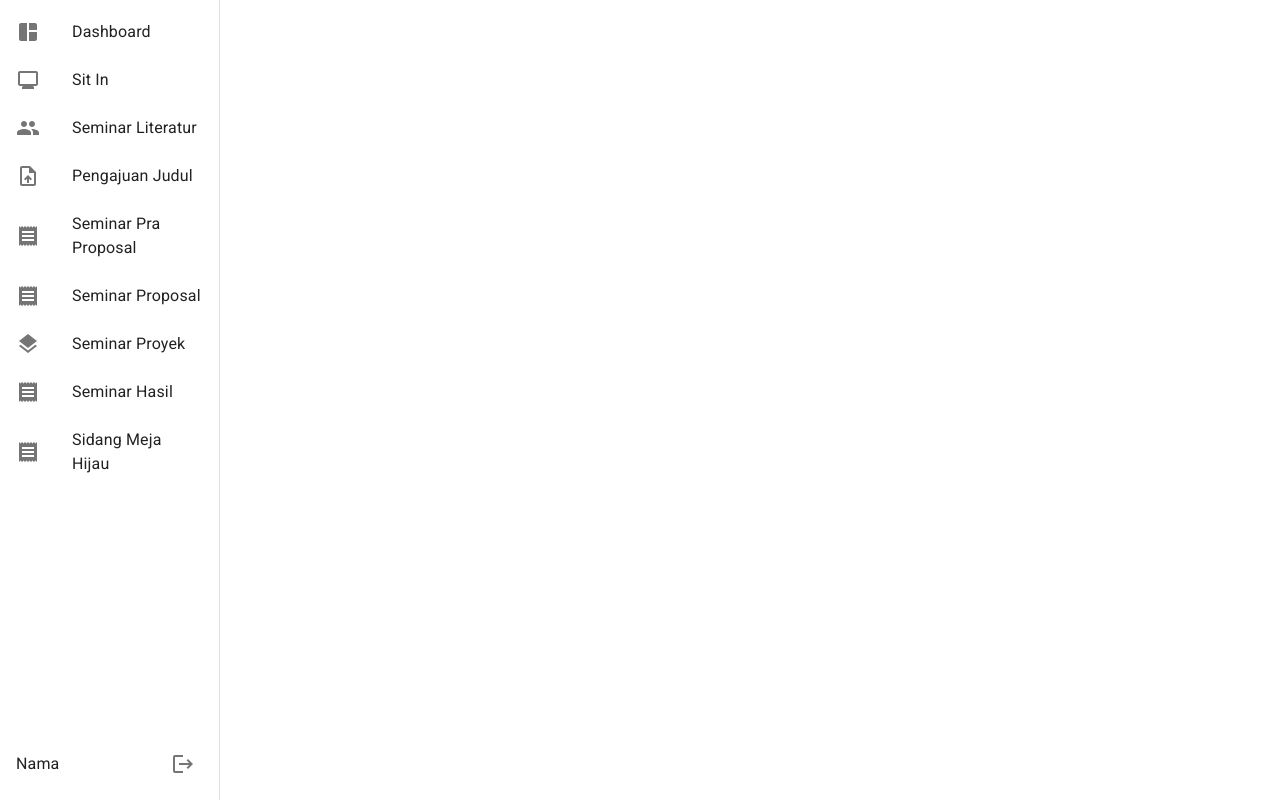
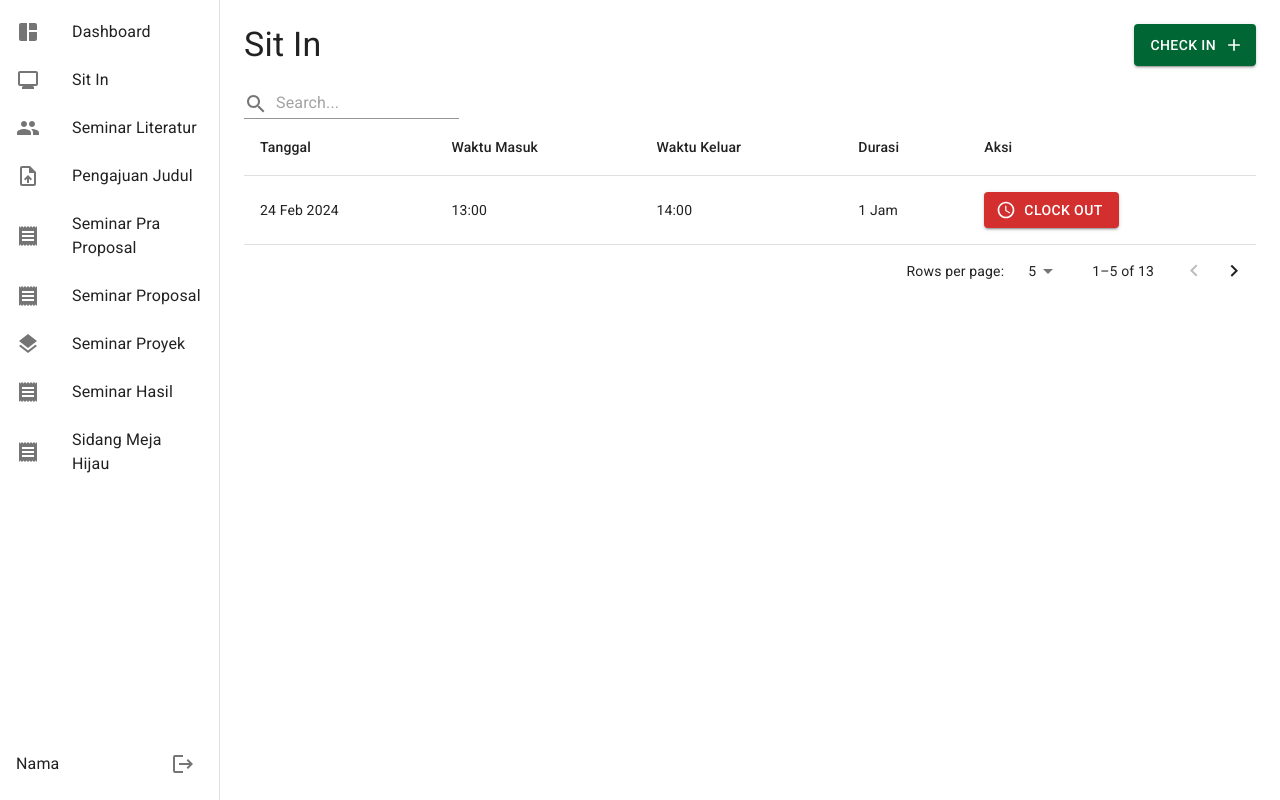
Before and after one commit to randy-usu/sinta-frontend, a React (Vite) app: page /mahasiswa/sit-in in a window 1280 px wide. Built offline with nearby package versions, Linux system fonts and the light colour scheme.

Commit message:
Implement mahasiswa sit in page

```diff
--- a/src/main.jsx
+++ b/src/main.jsx
@@ -34,6 +34,7 @@ import {
 import {
   SignIn as MahasiswaSignIn,
   SignUp as MahasiswaSignUp,
+  SitIn,
 } from "./pages/mahasiswa";
 
 const DOSEN_NAVS = [
@@ -132,6 +133,10 @@ const router = createBrowserRouter([
         children: [
           {
             path: "sit-in",
+            Component: SitIn,
+          },
+          {
+            path: "*",
             element: <></>,
           },
         ],
--- a/src/pages/mahasiswa/index.js
+++ b/src/pages/mahasiswa/index.js
@@ -1,2 +1,3 @@
 export { default as SignIn } from "./sign-in";
 export { default as SignUp } from "./sign-up";
+export { default as SitIn } from "./sit-in";
--- /dev/null
+++ b/src/pages/mahasiswa/sit-in.jsx
@@ -0,0 +1,94 @@
+import {
+  AccessTime as AccessTimeIcon,
+  Add as AddIcon,
+  Search as SearchIcon,
+} from "@mui/icons-material";
+import {
+  Button,
+  InputAdornment,
+  Stack,
+  Table,
+  TableBody,
+  TableCell,
+  TableContainer,
+  TableHead,
+  TablePagination,
+  TableRow,
+  TextField,
+  Typography,
+} from "@mui/material";
+
+const SitIn = () => (
+  <>
+    <Stack direction="row">
+      <Typography component="h1" variant="h4" sx={{ flex: 1 }}>
+        Sit In
+      </Typography>
+      <Button variant="contained" endIcon={<AddIcon />}>
+        Check In
+      </Button>
+    </Stack>
+    <TextField
+      sx={{ mt: 3 }}
+      placeholder="Search..."
+      size="small"
+      variant="standard"
+      InputProps={{
+        startAdornment: (
+          <InputAdornment position="start">
+            <SearchIcon />
+          </InputAdornment>
+        ),
+      }}
+    />
+    <TableContainer>
+      <Table>
+        <TableHead>
+          <TableRow>
+            <TableCell>Tanggal</TableCell>
+            <TableCell>Waktu Masuk</TableCell>
+            <TableCell>Waktu Keluar</TableCell>
+            <TableCell>Durasi</TableCell>
+            <TableCell>Aksi</TableCell>
+          </TableRow>
+        </TableHead>
+        <TableBody>
+          {[
+            {
+              date: "24 Feb 2024",
+              waktuMasuk: "13:00",
+              waktuKeluar: "14:00",
+              durasi: "1 Jam",
+            },
+          ].map((row, index) => (
+            <TableRow key={index}>
+              <TableCell>{row.date}</TableCell>
+              <TableCell>{row.waktuMasuk}</TableCell>
+              <TableCell>{row.waktuKeluar}</TableCell>
+              <TableCell>{row.durasi}</TableCell>
+              <TableCell>
+                <Button
+                  color="error"
+                  variant="contained"
+                  startIcon={<AccessTimeIcon />}
+                >
+                  Clock Out
+                </Button>
+              </TableCell>
+            </TableRow>
+          ))}
+        </TableBody>
+      </Table>
+    </TableContainer>
+    <TablePagination
+      rowsPerPageOptions={[5, 10, 25]}
+      component="div"
+      count={13}
+      rowsPerPage={5}
+      page={0}
+      onPageChange={() => {}}
+    />
+  </>
+);
+
+export default SitIn;
```
